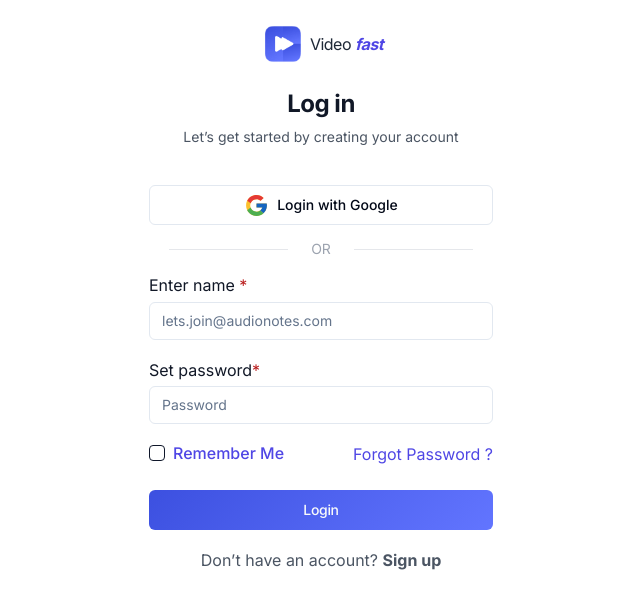
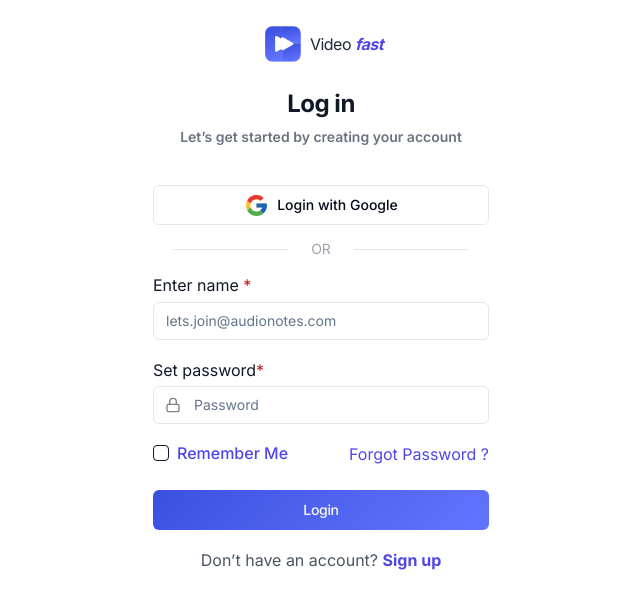
Before and after one commit to hevinkalathiya/1811-test, a Next.js app: page /login in a window 1280 px wide. Shown: the top 608 px of the page, without its empty margins (319-959 px from the left). Built offline with nearby package versions, Linux system fonts and the light colour scheme.

Commit message:
Fix : ui issues

```diff
--- a/src/app/login/page.tsx
+++ b/src/app/login/page.tsx
@@ -4,6 +4,7 @@
 import { Checkbox } from "@/components/ui/checkbox";
 import { Input } from "@/components/ui/input";
 import { supabaseBrowser } from "@/lib/supabase/browser";
+import { Lock } from "lucide-react";
 import Image from "next/image";
 import React from "react";
 
@@ -18,8 +19,8 @@
 
   return (
     <>
-      <div className="flex flex-col items-center justify-center max-w-sm mx-auto px-14 md:p-5 bg-white">
-        <div className="flex flex-row justify-center items-center w-[11%] md:w-full gap-[3px]">
+      <div className="flex flex-col items-center justify-center max-w-md mx-auto px-5 md:px-14 md:p-5 bg-white">
+        <div className="flex flex-row justify-center items-center md:w-full gap-[3px]">
           <Image
             src="/videofat-logo.png"
             alt="clearbiticone"
@@ -37,10 +38,10 @@
             Log in
           </p>
         </div>
-        <p className="mt-[7px] text-sm text-gray-600">
+        <p className="mt-[7px] text-sm text-gray-500 font-semibold">
           Let’s get started by creating your account
         </p>
-        <div className="flex flex-col items-center justify-start w-[27%] md:w-full mt-[38px] mb-[5px] gap-3.5">
+        <div className="flex flex-col items-center justify-start w-full mt-[38px] mb-[5px] gap-3.5">
           <Button
             variant="outline"
             className="w-full"
@@ -85,7 +86,7 @@
                       type="password"
                       name="password"
                       placeholder="Password"
-                      // prefix={<Img src="images/img_lock.svg" alt="lock" />}
+                      prefixIcon={<Lock color="gray" className="h-4 w-4" />}
                       className="w-full md:h-auto gap-2"
                     />
                   </div>
@@ -113,7 +114,7 @@
             </div>
             <p className="!text-gray-600">
               <span className="text-gray-600">Don’t have an account? </span>
-              <span className="text-indigo-A400 font-bold">Sign up</span>
+              <span className="text-indigo-600 font-bold">Sign up</span>
             </p>
           </div>
         </div>
--- a/src/components/ui/input.tsx
+++ b/src/components/ui/input.tsx
@@ -1,25 +1,38 @@
-import * as React from "react"
-
-import { cn } from "@/lib/utils"
+import * as React from "react";
+import { cn } from "@/lib/utils";
 
 export interface InputProps
-  extends React.InputHTMLAttributes<HTMLInputElement> {}
+  extends React.InputHTMLAttributes<HTMLInputElement> {
+  prefixIcon?: React.ReactNode;
+}
 
 const Input = React.forwardRef<HTMLInputElement, InputProps>(
-  ({ className, type, ...props }, ref) => {
+  ({ className, type, prefixIcon, ...props }, ref) => {
+    const hasPrefixIcon = !!prefixIcon;
+
     return (
+      <div className="relative flex w-full ">
+        {hasPrefixIcon && (
+          <div className="absolute inset-y-0 left-0 flex items-center pl-3">
+            {prefixIcon}
+          </div>
+        )}
+
         <input
           type={type}
           className={cn(
-          "flex h-10 w-full rounded-md border border-input bg-background px-3 py-2 text-sm ring-offset-background file:border-0 file:bg-transparent file:text-sm file:font-medium placeholder:text-muted-foreground focus-visible:outline-none focus-visible:ring-2 focus-visible:ring-ring focus-visible:ring-offset-2 disabled:cursor-not-allowed disabled:opacity-50",
+            "flex h-10 rounded-md border border-input bg-background px-3 py-2 text-sm ring-offset-background file:border-0 file:bg-transparent file:text-sm file:font-medium placeholder:text-muted-foreground focus-visible:outline-none focus-visible:ring-2 focus-visible:ring-ring focus-visible:ring-offset-2 disabled:cursor-not-allowed disabled:opacity-50 w-full",
+            hasPrefixIcon && "px-10", // Add px-10 only if there's a prefixIcon
             className
           )}
           ref={ref}
           {...props}
         />
-    )
+      </div>
+    );
   }
-)
-Input.displayName = "Input"
+);
 
-export { Input }
+Input.displayName = "Input";
+
+export { Input };
```
Also changed, not shown: src/app/(dashboard)/_components/SideBar.tsx (+4 -4 lines). Lines whose indentation alone changed are shown as unchanged.
